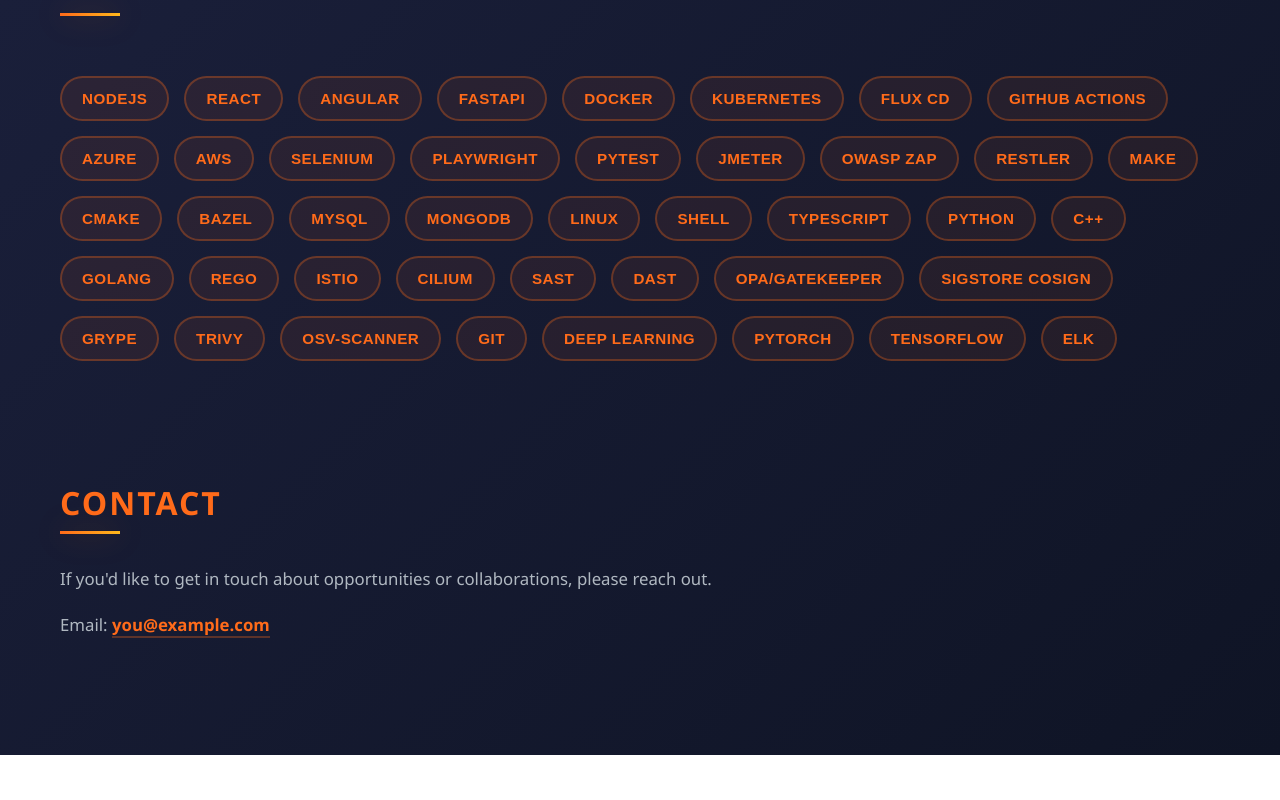
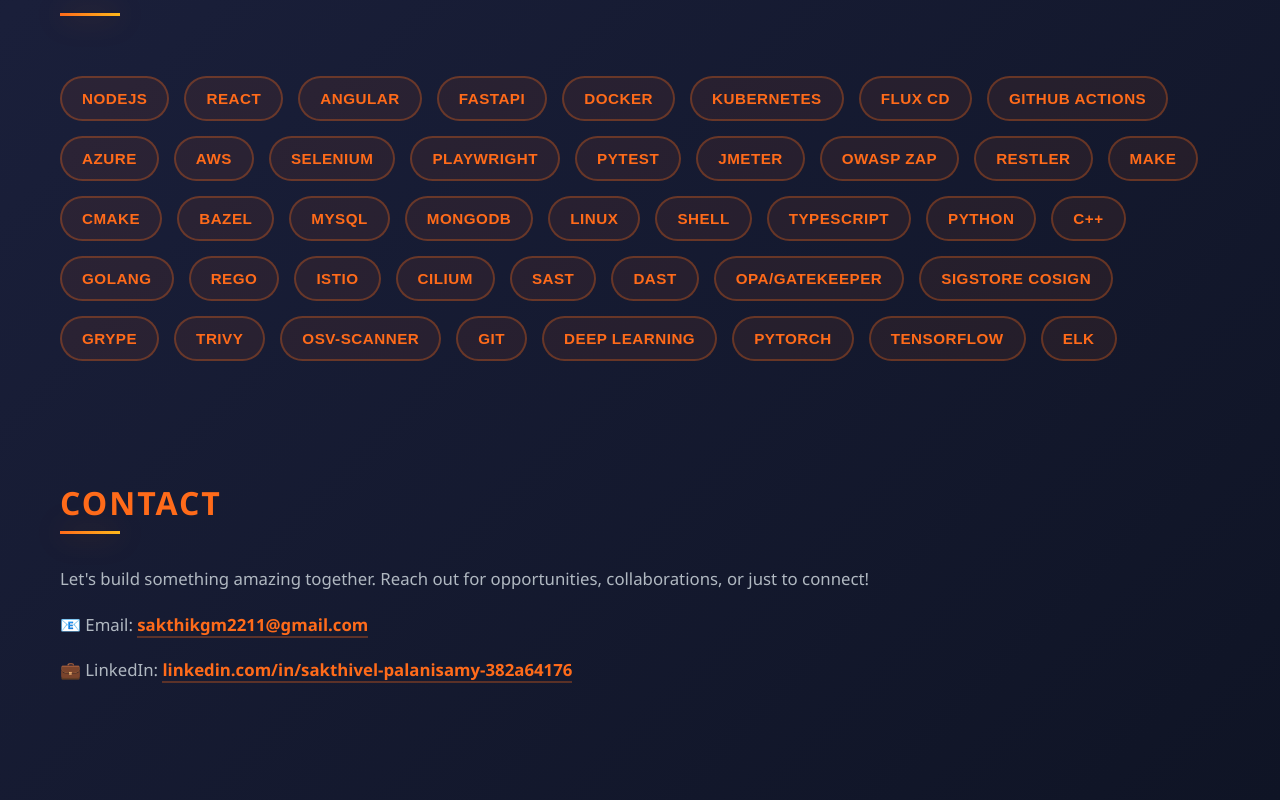
Before and after one commit to StarkLabs-in/Straklabs, a React (Create React App) app in the folder frontend/: page / in a window 1280 px wide. Shown: the part 2036-2836 px from the top of the page. Before the commit the page ends 2791 px from the top, so only its background shows below. Built offline with nearby package versions, Linux system fonts and the light colour scheme.

Commit message:
✨ Update contact information with email and LinkedIn profile

```diff
--- a/frontend/src/components/Header.tsx
+++ b/frontend/src/components/Header.tsx
@@ -18,7 +18,7 @@
                     <a className="icon-btn" href="https://github.com/" target="_blank" rel="noreferrer" aria-label="GitHub">
                         <FaGithub />
                     </a>
-                    <a className="icon-btn" href="https://www.linkedin.com/" target="_blank" rel="noreferrer" aria-label="LinkedIn">
+                    <a className="icon-btn" href="https://in.linkedin.com/in/sakthivel-palanisamy-382a64176" target="_blank" rel="noreferrer" aria-label="LinkedIn">
                         <FaLinkedin />
                     </a>
                     <a className="icon-btn" href="/resume.pdf" target="_blank" rel="noreferrer" aria-label="Resume">
--- a/frontend/src/pages/Home.tsx
+++ b/frontend/src/pages/Home.tsx
@@ -129,8 +129,15 @@
 
             <section id="contact" className="section contact">
                 <h2 className="section-title">Contact</h2>
-                <p>If you'd like to get in touch about opportunities or collaborations, please reach out.</p>
-                <p>Email: <a href="mailto:you@example.com">you@example.com</a></p>
+                <p>Let's build something amazing together. Reach out for opportunities, collaborations, or just to connect!</p>
+                <p>
+                    📧 Email: <a href="mailto:sakthikgm2211@gmail.com">sakthikgm2211@gmail.com</a>
+                </p>
+                <p>
+                    💼 LinkedIn: <a href="https://in.linkedin.com/in/sakthivel-palanisamy-382a64176" target="_blank" rel="noreferrer">
+                        linkedin.com/in/sakthivel-palanisamy-382a64176
+                    </a>
+                </p>
             </section>
         </main>
     );
```
